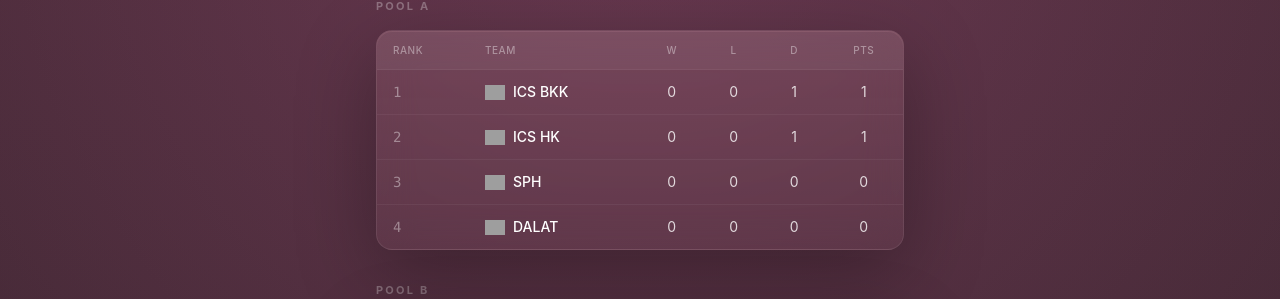
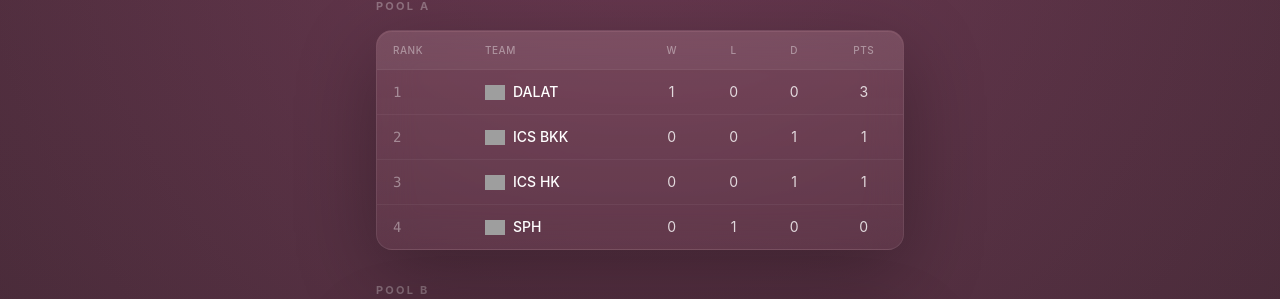
Before and after one commit to varo-wah/ACSC-Girls-Soccer-Project, a React (Vite) app: page / in a window 1280 px wide. Both pictures are taken after a click on the button "Standings". Shown: the part 148-447 px from the top of the page. Built offline with nearby package versions, Linux system fonts and the light colour scheme; grey boxes are pictures that could not be loaded.

Commit message:
feat: Update match data and standings display
Updates a match to reflect a finished status with scores. Also corrects team names and scores in the standings table to match the updated match data.

```diff
--- a/src/data.ts
+++ b/src/data.ts
@@ -276,9 +276,11 @@ export const MATCHES: ScheduleItem[] = [
     time: '09:30',
     groupDate: 'Morning Matches',
     stage: 'Day 2',
-    status: 'Upcoming',
+    status: 'Finished',
     venue: 'Main Field',
     competitionLabel: 'Group Stage',
+    homeScore: 1,
+    awayScore: 0,
   },
   {
     id: 'm4',
--- a/src/screens/StandingsScreen.tsx
+++ b/src/screens/StandingsScreen.tsx
@@ -303,6 +303,18 @@ export default function StandingsScreen() {
                 <tr className="hover:bg-white/5 transition-colors">
                   <td className="px-4 py-3 font-mono text-white/40">1</td>
                   <td className="px-4 py-3 font-medium text-white flex items-center gap-2">
+                    <img src={TEAMS.dalat.logo} className="w-5 h-5 object-contain" />
+                    DALAT
+                  </td>
+                  <td className="px-4 py-3 text-white/80 text-center">1</td>
+                  <td className="px-4 py-3 text-white/80 text-center">0</td>
+                  <td className="px-4 py-3 text-white/80 text-center">0</td>
+                  <td className="px-4 py-3 text-white/80 text-center">3</td>
+                </tr>
+
+                <tr className="hover:bg-white/5 transition-colors">
+                  <td className="px-4 py-3 font-mono text-white/40">2</td>
+                  <td className="px-4 py-3 font-medium text-white flex items-center gap-2">
                     <img src={TEAMS.icsbk.logo} className="w-5 h-5 object-contain" />
                     ICS BKK
                   </td>
@@ -313,7 +325,7 @@ export default function StandingsScreen() {
                 </tr>
 
                 <tr className="hover:bg-white/5 transition-colors">
-                  <td className="px-4 py-3 font-mono text-white/40">2</td>
+                  <td className="px-4 py-3 font-mono text-white/40">3</td>
                   <td className="px-4 py-3 font-medium text-white flex items-center gap-2">
                     <img src={TEAMS.icshk.logo} className="w-5 h-5 object-contain" />
                     ICS HK
@@ -325,25 +337,13 @@ export default function StandingsScreen() {
                 </tr>
 
                 <tr className="hover:bg-white/5 transition-colors">
-                  <td className="px-4 py-3 font-mono text-white/40">3</td>
+                  <td className="px-4 py-3 font-mono text-white/40">4</td>
                   <td className="px-4 py-3 font-medium text-white flex items-center gap-2">
                     <img src={TEAMS.sph.logo} className="w-5 h-5 object-contain" />
                     SPH
                   </td>
                   <td className="px-4 py-3 text-white/80 text-center">0</td>
-                  <td className="px-4 py-3 text-white/80 text-center">0</td>
-                  <td className="px-4 py-3 text-white/80 text-center">0</td>
-                  <td className="px-4 py-3 text-white/80 text-center">0</td>
-                </tr>
-
-                <tr className="hover:bg-white/5 transition-colors">
-                  <td className="px-4 py-3 font-mono text-white/40">4</td>
-                  <td className="px-4 py-3 font-medium text-white flex items-center gap-2">
-                    <img src={TEAMS.dalat.logo} className="w-5 h-5 object-contain" />
-                    DALAT
-                  </td>
-                  <td className="px-4 py-3 text-white/80 text-center">0</td>
-                  <td className="px-4 py-3 text-white/80 text-center">0</td>
+                  <td className="px-4 py-3 text-white/80 text-center">1</td>
                   <td className="px-4 py-3 text-white/80 text-center">0</td>
                   <td className="px-4 py-3 text-white/80 text-center">0</td>
                 </tr>
```
